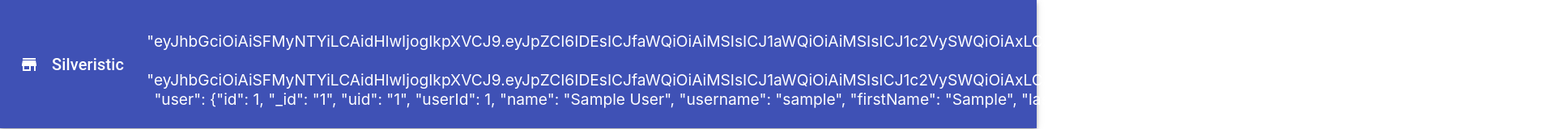
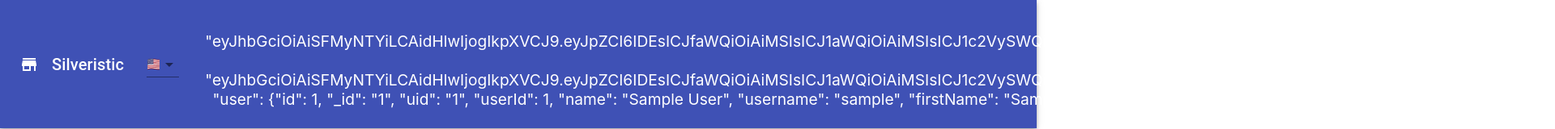
Before and after one commit to msymbolEJA/frontend-textile, a React (Create React App) app: page /approval in a window 1280 px wide. Shown: the top 160 px of the page at 81% size, 1920 px wide, since content can reach past the window. Built offline with nearby package versions, Linux system fonts and the light colour scheme; no server answers; sample sign-in values are in the browser's storage.

Commit message:
feat: add select language on navbar

```diff
--- a/src/App.js
+++ b/src/App.js
@@ -1,6 +1,7 @@
+import { useContext } from "react";
 import "./App.css";
 import AppRouter from "./router/Router";
-import { ContextProvider } from "./context/Context";
+import { AppContext } from "./context/Context";
 import "react-toastify/dist/ReactToastify.css";
 import { ToastContainer } from "react-toastify";
 import { IntlProvider } from "react-intl";
@@ -11,20 +12,15 @@ const messages = {
   tr: messages_tr,
   en: messages_en,
 };
-const language = navigator.language.split(/[-_]/)[0];
 
 function App() {
+  const { lang } = useContext(AppContext);
+
   return (
     <div className="App">
-      <IntlProvider
-        messages={messages[language]}
-        locale={language}
-        defaultLocale="en"
-      >
-        <ContextProvider>
-          <AppRouter />
-          <ToastContainer />
-        </ContextProvider>
+      <IntlProvider messages={messages[lang]} locale={lang} defaultLocale="en">
+        <AppRouter />
+        <ToastContainer />
       </IntlProvider>
     </div>
   );
--- a/src/components/navbar/Navbar.js
+++ b/src/components/navbar/Navbar.js
@@ -12,6 +12,8 @@ import StoreIcon from "@material-ui/icons/Store";
 import Menu from "@material-ui/core/Menu";
 import { AppContext } from "../../context/Context";
 import { FormattedMessage } from "react-intl";
+import FormControl from "@material-ui/core/FormControl";
+import NativeSelect from "@material-ui/core/NativeSelect";
 
 const BASE_URL = process.env.REACT_APP_BASE_URL;
 const STORE_NAME = process.env.REACT_APP_STORE_NAME;
@@ -45,13 +47,16 @@ const useStyles = makeStyles((theme) => ({
   userName: {
     fontSize: "1.2rem",
   },
+  whiteColor: {
+    color: "white",
+  },
 }));
 
 export default function MenuAppBar() {
   const classes = useStyles(); // eslint-disable-next-line
   const [auth, setAuth] = useState(true);
   const [anchorEl, setAnchorEl] = useState(null);
-  const { user } = useContext(AppContext);
+  const { user, lang, setLang } = useContext(AppContext);
   //console.log("user", user);
   const open = Boolean(anchorEl);
   const history = useHistory();
@@ -85,6 +90,10 @@ export default function MenuAppBar() {
   const localRole = localStorage.getItem("localRole");
   const localUser = localStorage.getItem("localUser");
 
+  const handleLangChange = (e) => {
+    setLang(e.target.value);
+  };
+
   return (
     <div className={classes.root}>
       <FormGroup></FormGroup>
@@ -103,6 +112,26 @@ export default function MenuAppBar() {
             </Typography>
           </IconButton>
           <div className={classes.title}></div>
+          <div style={{ marginRight: "2rem" }}>
+            <FormControl className={classes.formControl}>
+              <NativeSelect
+                value={lang}
+                onChange={handleLangChange}
+                className={classes.whiteColor}
+                inputProps={{
+                  name: "age",
+                  id: "age-native-label-placeholder",
+                }}
+              >
+                <option value="en" style={{ color: "black" }}>
+                  🇺🇸
+                </option>
+                <option value="tr" style={{ color: "black" }}>
+                  🇹🇷
+                </option>
+              </NativeSelect>
+            </FormControl>
+          </div>
           {auth && (
             <div className={classes.rightTop}>
               <div className={classes.userInfo}>
--- a/src/context/Context.js
+++ b/src/context/Context.js
@@ -5,6 +5,8 @@ export const AppContext = createContext();
 export const ContextProvider = (props) => {
   const [user, setUser] = useState({});
   const [auth, setAuth] = useState(false);
+  const [lang, setLang] = useState(navigator.language.split(/[-_]/)[0]);
+
   const localUser = localStorage.getItem("localUser");
   //console.log(user.role);
   // console.log("localUser", localUser);
@@ -22,7 +24,7 @@ export const ContextProvider = (props) => {
 
   return (
     <AppContext.Provider
-      value={{ user, setUser, auth, setAuth, isAdmin, userRole }}
+      value={{ user, setUser, auth, setAuth, isAdmin, userRole, lang, setLang }}
     >
       {props.children}
     </AppContext.Provider>
--- a/src/index.js
+++ b/src/index.js
@@ -3,10 +3,13 @@ import ReactDOM from "react-dom";
 import "./index.css";
 import App from "./App";
 import reportWebVitals from "./reportWebVitals";
+import { ContextProvider } from "./context/Context";
 
 ReactDOM.render(
   // <React.StrictMode>
-  <App />,
+  <ContextProvider>
+    <App />
+  </ContextProvider>,
   // </React.StrictMode>,
   document.getElementById("root")
 );
--- a/src/locales/en.json
+++ b/src/locales/en.json
@@ -1,4 +1,5 @@
 {
+  "language":"Language",
   "login": "Log in",
   "register": "Register",
   "userName": "User Name",
--- a/src/locales/tr.json
+++ b/src/locales/tr.json
@@ -1,4 +1,5 @@
 {
+  "language": "Dil",
   "login": "Giriş",
   "register": "Kaydol",
   "userName" : "Kullanıcı Adı",
```
